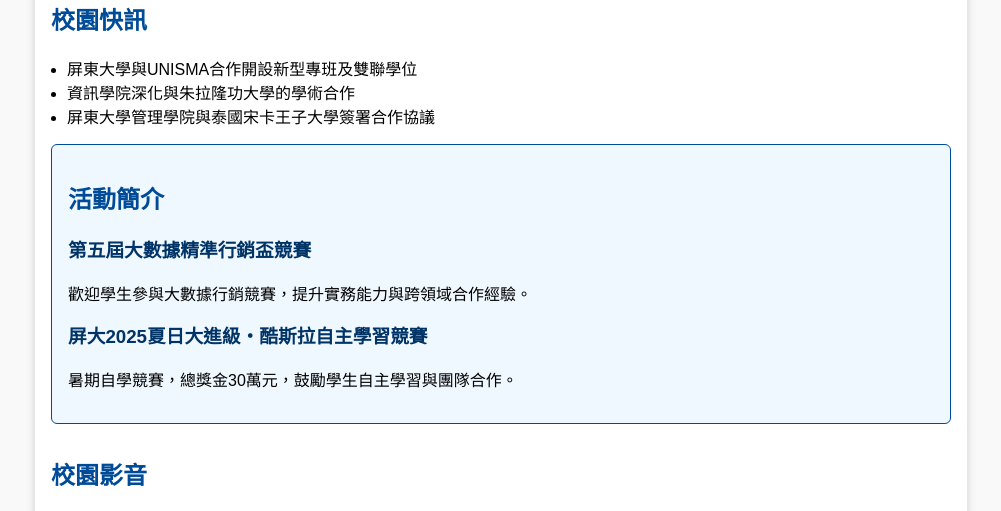
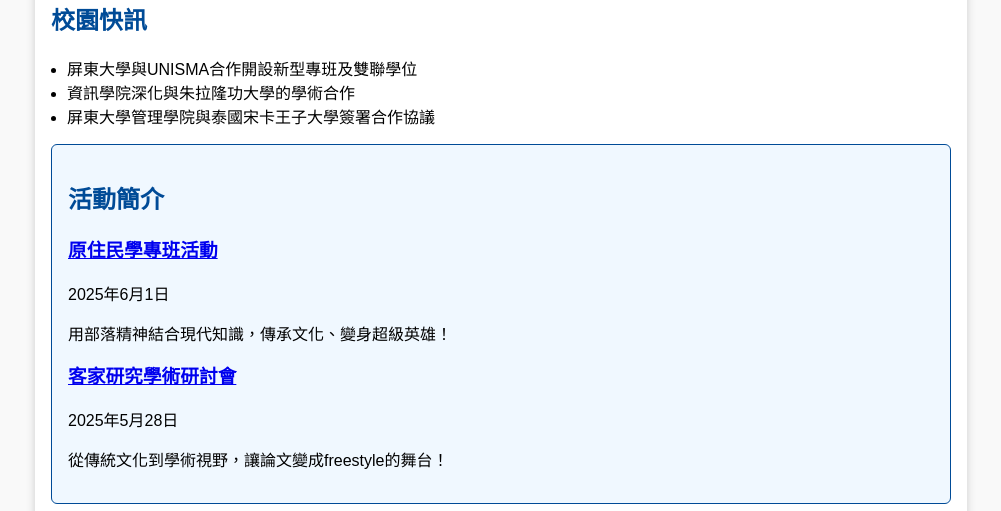
Before and after one commit to huoxue/School.Blog, a Flask app: page / in a window 1280 px wide. Shown: the part 395-906 px from the top of the page, without its empty margins (139-1140 px from the left). Run offline with Flask 3, Linux system fonts and the light colour scheme.

Commit message:
Update front.html

```diff
--- a/templates/front.html
+++ b/templates/front.html
@@ -82,19 +82,20 @@
         </ul>
     </div>
 
-    <!-- 活動簡介 -->
-    <div class="section event-section">
-        <h2>活動簡介</h2>
-        <div class="event-item">
-            <h3>第五屆大數據精準行銷盃競賽</h3>
-            <p>歡迎學生參與大數據行銷競賽，提升實務能力與跨領域合作經驗。</p>
-        </div>
-        <div class="event-item">
-            <h3>屏大2025夏日大進級・酷斯拉自主學習競賽</h3>
-            <p>暑期自學競賽，總獎金30萬元，鼓勵學生自主學習與團隊合作。</p>
-        </div>
+<div class="event-section">
+    <h2>活動簡介</h2>
+    <div class="event-post">
+        <h3><a href="https://indigenous.nptu.edu.tw/p/404-1133-183953.php?Lang=zh-tw">原住民學專班活動</a></h3>
+        <p class="date">2025年6月1日</p>
+        <p>用部落精神結合現代知識，傳承文化、變身超級英雄！</p>
     </div>
 
+    <div class="event-post">
+        <h3><a href="https://hakkam.nptu.edu.tw/p/404-1135-183983.php?Lang=zh-tw">客家研究學術研討會</a></h3>
+        <p class="date">2025年5月28日</p>
+        <p>從傳統文化到學術視野，讓論文變成freestyle的舞台！</p>
+    </div>
+</div>
     <!-- 校園影音 -->
     <div class="section">
         <h2>校園影音</h2>
```
